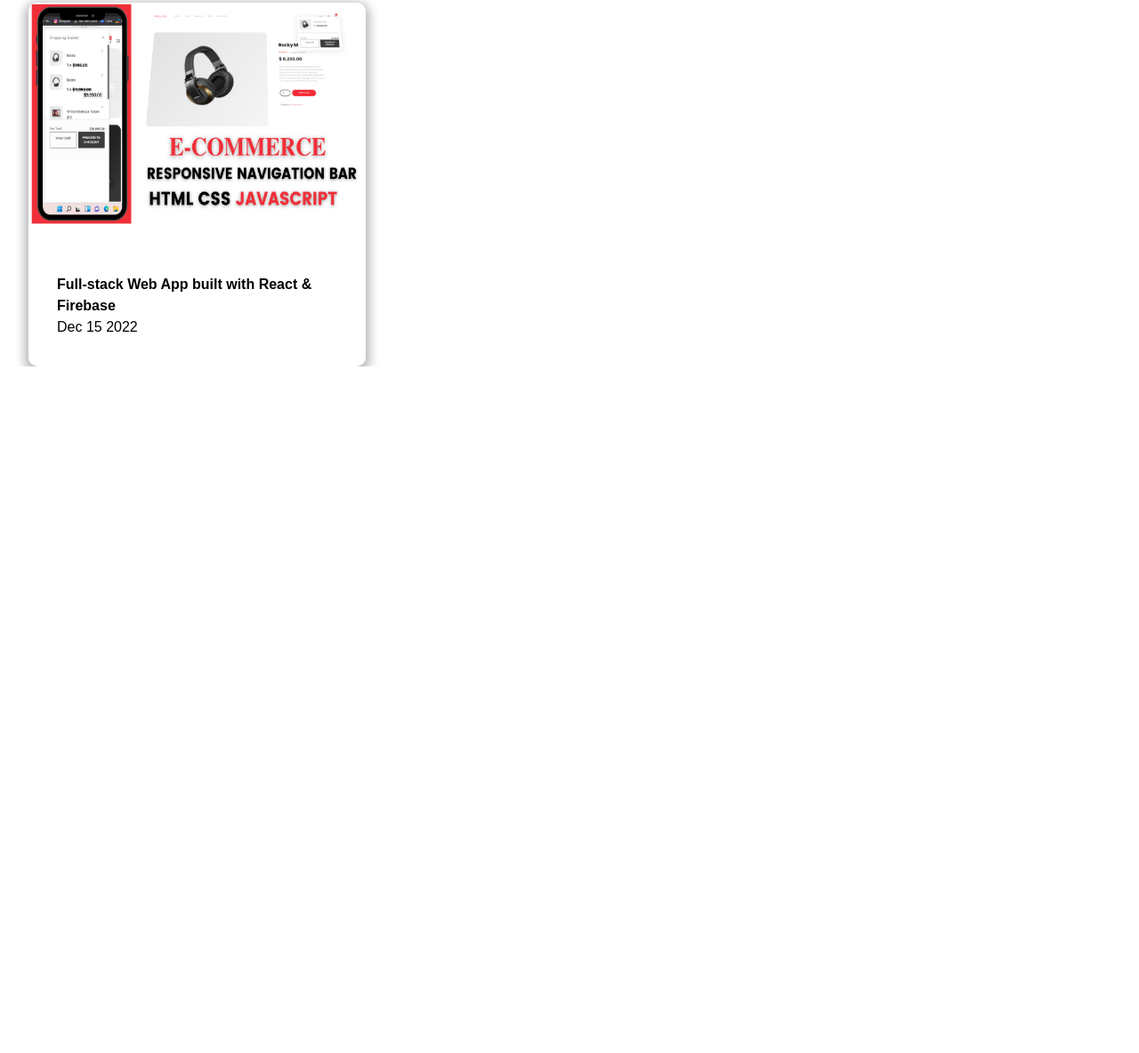
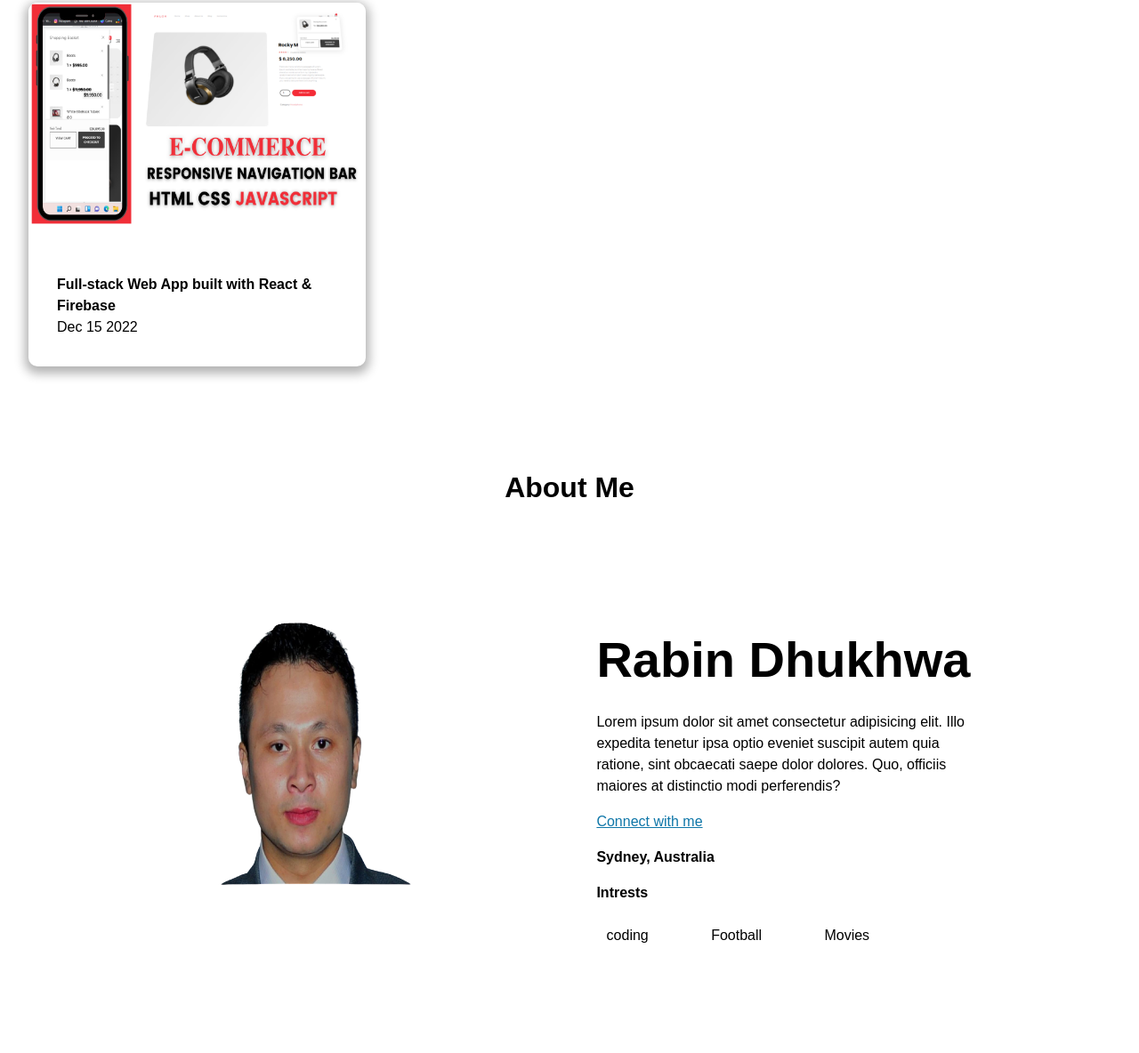
Before and after one commit to Rabin-Dhukhwa/Scss-portfolio, a plain HTML site: page index.html in a window 1280 px wide. Shown: the part 1917-3101 px from the top of the page at 89% size. Before the commit the page ends 2329 px from the top, so only its background shows below. Drawn offline with Linux system fonts and the light colour scheme.

Commit message:
add about me section5

```diff
--- a/index.html
+++ b/index.html
@@ -183,6 +183,44 @@
           </div>
         </div>
       </section>
+
+      <!-- about me section5-->
+
+      <section class="section5 flex" id="about">
+        <h2 class="title">About Me</h2>
+        <div class="about-container flex">
+          <div class="left">
+            <img src="./assets/imgs/userFinal.png" alt="" />
+          </div>
+          <div class="right flex">
+            <h2>Rabin Dhukhwa</h2>
+            <p>
+              Lorem ipsum dolor sit amet consectetur adipisicing elit. Illo
+              expedita tenetur ipsa optio eveniet suscipit autem quia ratione,
+              sint obcaecati saepe dolor dolores. Quo, officiis maiores at
+              distinctio modi perferendis?
+            </p>
+
+            <div class="connect">
+              <a
+                href="https://www.linkedin.com/in/rabin-dhukhwa-8a5505156/"
+                target="_blank"
+                >Connect with me</a
+              >
+            </div>
+            <p>Sydney, Australia</p>
+
+            <div class="flex">
+              <div class="tag">Intrests</div>
+              <div class="flex">
+                <span>coding</span>
+                <span>Football</span>
+                <span>Movies</span>
+              </div>
+            </div>
+          </div>
+        </div>
+      </section>
     </div>
   </body>
 </html>
--- a/style.scss
+++ b/style.scss
@@ -351,3 +351,75 @@ body {
     }
   }
 }
+
+// <!----------- about me section5-------->
+
+.section5 {
+  flex-direction: column;
+  justify-content: center;
+  align-items: center;
+  padding-top: 7rem;
+
+  .about-container {
+    padding: 7rem;
+    justify-content: space-around;
+    .left {
+      width: 30%;
+      padding: 0 2rem;
+      img {
+        width: 100%;
+      }
+    }
+
+    .right {
+      flex-direction: column;
+      justify-content: space-between;
+      align-items: flex-start;
+
+      width: 40%;
+
+      h2 {
+        font-size: 3.5rem;
+      }
+      .connect {
+        a {
+          color: var(--link-color);
+          text-decoration: underline;
+        }
+      }
+      p {
+        &:nth-child(4) {
+          font-weight: 600;
+        }
+      }
+      div {
+        &:nth-child(5) {
+          flex-direction: column;
+
+          .tag {
+            font-weight: 600;
+          }
+        }
+        div {
+          &:nth-child(2) {
+            flex-direction: row;
+            gap: 3rem;
+
+            span {
+              padding: 0.5rem 0.7rem;
+              border-radius: 1rem;
+
+              &:hover {
+                background: rgba(128, 128, 128, 0.709);
+                cursor: pointer;
+                color: white;
+                box-shadow: 0 0 10px grey;
+                transition: all 0.5s;
+              }
+            }
+          }
+        }
+      }
+    }
+  }
+}
```
Also changed, not shown: style.css, 1 other file.
